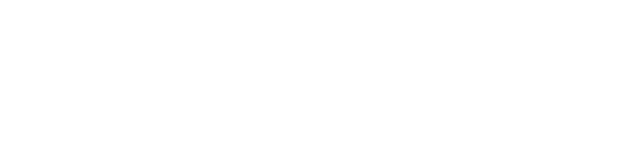
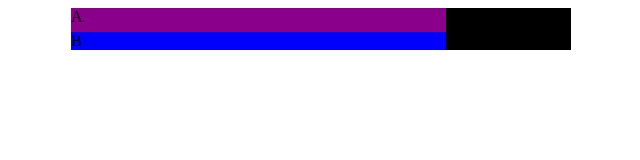
Before and after one commit to Dawid1998/aplikacje_internetowe, a plain HTML site: page index.html in a window 1280 px wide. Shown: the whole page, without its empty margins (319-959 px from the left). Drawn offline with Linux system fonts and the light colour scheme.

Commit message:
siemaneczko

```diff
--- a/index.html
+++ b/index.html
@@ -3,8 +3,13 @@
 <head>
     <meta charset="UTF-8">
     <title>Document</title>
+    <link rel="stylesheet" href="style.css">
 </head>
-<body>
+<body >
+    <div id="container">
+        <div class="first">A</div>
+        <div class="second">B</div>
+    </div>
 
 
 </body>
--- /dev/null
+++ b/style.css
@@ -0,0 +1,19 @@
+#container {
+    width: 500px;
+    margin: 0 auto;
+    background-color: black;
+
+}
+div {
+    width: 75%;
+    background-color: blue;
+}
+
+div.first {
+    background-color: darkmagenta;
+    height: 24px;
+    transition: height 1s ease-out;
+}
+div.first:hover {
+height: 100px;
+}
```
